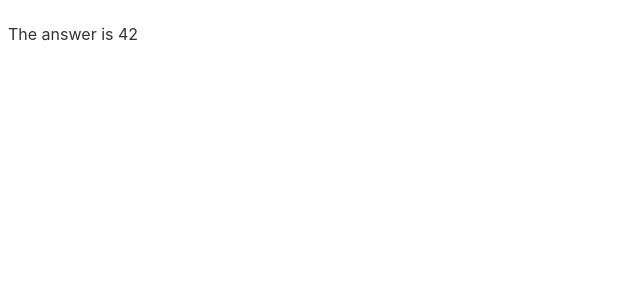
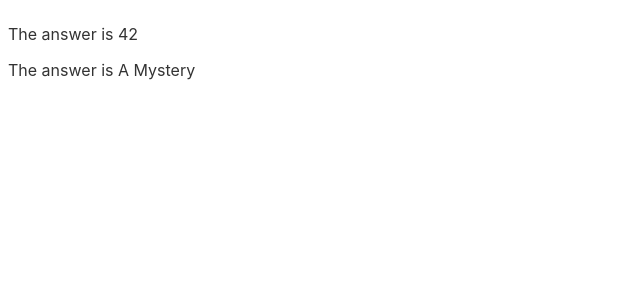
Before and after one commit to blperez1/Svelte, a Svelte app in the folder svelt-tutorials/: page / in a window 1280 px wide. Shown: the top 300 px of the page, without its empty margins (0-640 px from the left). Built offline with nearby package versions, Linux system fonts and the light colour scheme.

Commit message:
Add default to prop

```diff
--- a/svelt-tutorials/src/App.svelte
+++ b/svelt-tutorials/src/App.svelte
@@ -4,3 +4,4 @@
 </script>
 
 <Nested answer = {42}/>
+<Nested />
--- a/svelt-tutorials/src/Nested.svelte
+++ b/svelt-tutorials/src/Nested.svelte
@@ -1,5 +1,6 @@
 <script>
-    export let answer;
+    //default
+    export let answer = 'A Mystery';
 </script>
 
 <p>The answer is {answer}</p>
```
